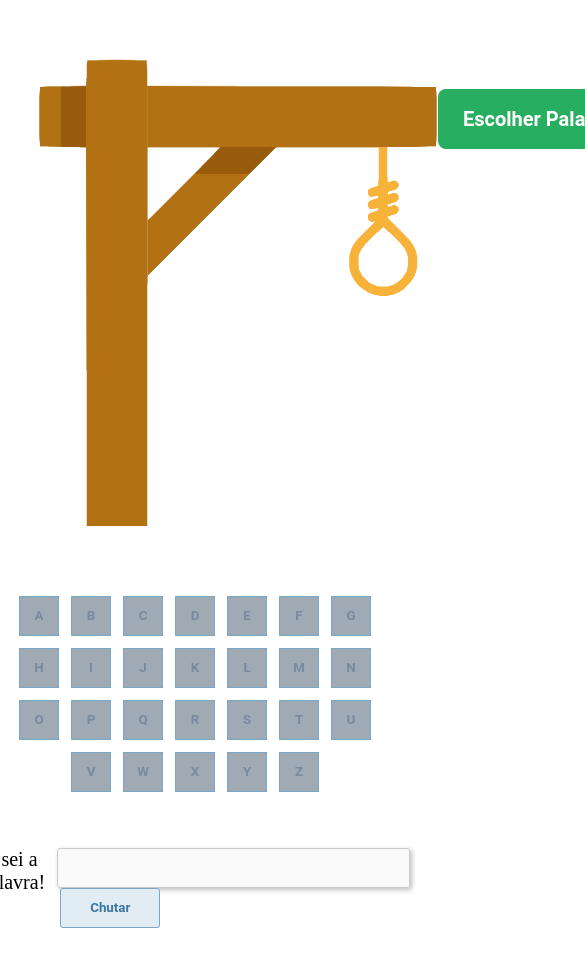
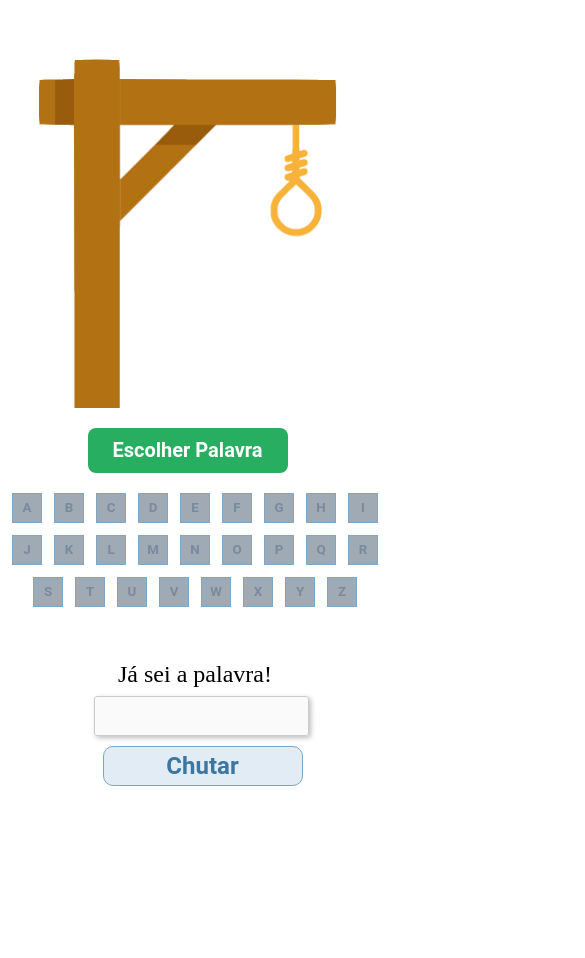
Before and after one commit to EDUSSBR/projeto8-jogoforca, a React (Create React App) app: page / in a window 390 px wide. Shown: the top 958 px of the page, 585 px wide, since content can reach past the window. After the commit the page ends 844 px from the top, so only its background shows below. Built offline with nearby package versions, Linux system fonts and the light colour scheme.

Commit message:
add some responsiveness

```diff
--- a/src/App.js
+++ b/src/App.js
@@ -6,6 +6,17 @@ import { Chute } from './components/Chute';
 import palavras from './palavras';
 import { usePlay } from './hooks/usePlay';
 import { useEffect, useRef } from 'react';
+import styled from 'styled-components';
+const AppContainer = styled.div`
+  width:100%;
+  height:100%;
+  @media (max-width:600px){
+    display:flex;
+    flex-direction:column;
+    align-items:center;
+    justify-content:center;
+  }
+`
 function App() {
   const alfabeto = ["a", "b", "c", "d", "e", "f", "g", "h", "i", "j", "k", "l", "m", "n", "o", "p", "q", "r", "s", "t", "u", "v", "w", "x", "y", "z"];
   const [state, startGame, tryLetter, tryFinalWord] = usePlay(alfabeto, palavras);
@@ -23,7 +34,7 @@ function App() {
     return () => window.removeEventListener('keydown', keyHandler)
   }, [state.chosenWord])
   return (
-    <>
+    <AppContainer>
       <JogoContainer>
         <Jogo
           isWon={state.won}
@@ -44,7 +55,7 @@ function App() {
       </LetrasContainer>
       <Chute keyHandler={keyHandler}
       tryFinalWord={tryFinalWord} isDisabled={state.isDisabledInput} />
-    </>
+    </AppContainer>
   );
 }
 
--- a/src/components/Chute.jsx
+++ b/src/components/Chute.jsx
@@ -1,11 +1,11 @@
 import { useRef } from 'react';
-import { Label, TryButton, KnowTheWordInput, TryContainer } from './shared/ChuteItems';
+import { Label, TryButton, KnowTheWordInput, TryContainer, Form } from './shared/ChuteItems';
 export function Chute({tryFinalWord, isDisabled, keyHandler }) {
     const inputRef = useRef();
     return (
         <TryContainer>
             <Label>Já sei a palavra!</Label>
-            <form  onFocus={()=>{
+            <Form  onFocus={()=>{
         window.removeEventListener('keydown', keyHandler)
       }} onBlur={()=>{
         window.addEventListener('keydown', keyHandler)
@@ -15,6 +15,6 @@ export function Chute({tryFinalWord, isDisabled, keyHandler }) {
                 tryFinalWord(inputRef.current.value);
                 inputRef.current.value='';
                 }} disabled={isDisabled}>Chutar</TryButton>
-                </form>
+                </Form>
         </TryContainer>);
 };
--- a/src/components/JogoContainer.jsx
+++ b/src/components/JogoContainer.jsx
@@ -7,4 +7,10 @@ export const JogoContainer = styled.div`
     padding: 59px 53px 0 38px;
     display:flex;
     margin: 0 auto;
+    @media (max-width: 710px){
+        height:100%;
+        align-items:center;
+        justify-content:center;
+        flex-wrap:wrap;
+    }
 `;
--- a/src/components/Letras.jsx
+++ b/src/components/Letras.jsx
@@ -10,7 +10,10 @@ const Button = styled.button`
         background-color: ${({ theme }) => theme.colors.lettersBtnBgDisabled};
         color: ${({ theme }) => theme.colors.lettersBtnColorDisabled};
     }
-
+    @media (max-width: 710px){
+        width:30px;
+        height:30px;
+    }
 `;
 
 export function Letras({ letter, isDisabled = true, tryLetter }) {
--- a/src/components/LetrasContainer.jsx
+++ b/src/components/LetrasContainer.jsx
@@ -8,4 +8,8 @@ export const LetrasContainer = styled.div`
     align-items:center;
     justify-content:center;
     gap:12px;
+    @media (max-width:710px) {
+        margin: 10px auto 0 auto;
+    }
+
 `
--- a/src/components/shared/ChuteItems.jsx
+++ b/src/components/shared/ChuteItems.jsx
@@ -7,13 +7,20 @@ export const KnowTheWordInput = styled.input`
     box-shadow: 2px 2px 5px rgba(0, 0, 0, 0.25);
     border-radius: 3px;
     border: 1px solid ${({ theme }) => theme.colors.knowTheWordBorder};
+    @media (max-width:710px){
+        width:100%;
+    }
     `
 
 export const Label = styled.label`
 font-weight: ${({ theme }) => theme.fonts.tryWordLabel.fontWeight};
 font-size: ${({ theme }) => theme.fonts.tryWordLabel.fontSize};
 line-height: ${({ theme }) => theme.fonts.tryWordLabel.lineHeight};
+@media (max-width: 710px){
 
+       font-size:24px;
+
+    }
 `
 export const TryButton = styled.button`
     margin-left:15px;
@@ -23,7 +30,13 @@ export const TryButton = styled.button`
     color: ${({ theme }) => theme.colors.tryWordColor};
     background-color: ${({ theme }) => theme.colors.tryWordBg};
     border: 1px solid ${({ theme }) => theme.colors.tryWordBorder};
+    @media (max-width: 710px){
+       margin-top:10px;
+       width:200px;
+       font-size:24px;
+       border-radius: 10px;
 
+    }
 `
 
 export const TryContainer = styled.div`
@@ -31,5 +44,21 @@ export const TryContainer = styled.div`
     display:flex;
     justify-content:center;
     margin-bottom: 30px;
+    @media (max-width: 710px){
+        flex-direction:column;
+        align-items:center;
+        justify-content: center;
+    }
 
 `
+
+export const Form = styled.form`
+
+    @media (max-width: 710px){
+        margin-top:10px;
+        display:flex;
+        flex-direction:column;
+        align-items:center;
+        justify-content: center;
+    }
+`
--- a/src/components/shared/JogoItems.jsx
+++ b/src/components/shared/JogoItems.jsx
@@ -11,9 +11,21 @@ export  const BeginButton = styled.button`
     border: 0px solid transparent;
     margin-left: auto;
     margin-top:30px;
+    @media (max-width: 710px){
+
+        margin: 20px auto 10px auto;
+    }
+    @media (max-width: 500px){
+
+        height:45px;
+    }
 `
 export const ForcaImage = styled.img`
     max-width:400px;
+    @media (max-width: 710px){
+        width:100%;
+        margin: 0 auto;
+    }
 `
 
 export const RandomWord = styled.p`
@@ -24,12 +36,22 @@ export const RandomWord = styled.p`
     color: ${({isWon, isLost})=> {
         if (isLost) return 'red';
         if (isWon) return 'green';
-    }}
+    }};
+    @media (max-width: 710px){
+        margin: 0 auto;
+        font-size: 30px;
+    }
 `
 export const RandomWordButtonContainer = styled.div`
     width: 100%;
     display:flex;
     flex-direction:column;
     align-items:flex-end;
-    justify-content:space-between
+    justify-content:space-between;
+    @media (max-width: 710px){
+        align-items:center;
+        justify-content:center;
+        flex-wrap:wrap;
+    }
+
 `
```
